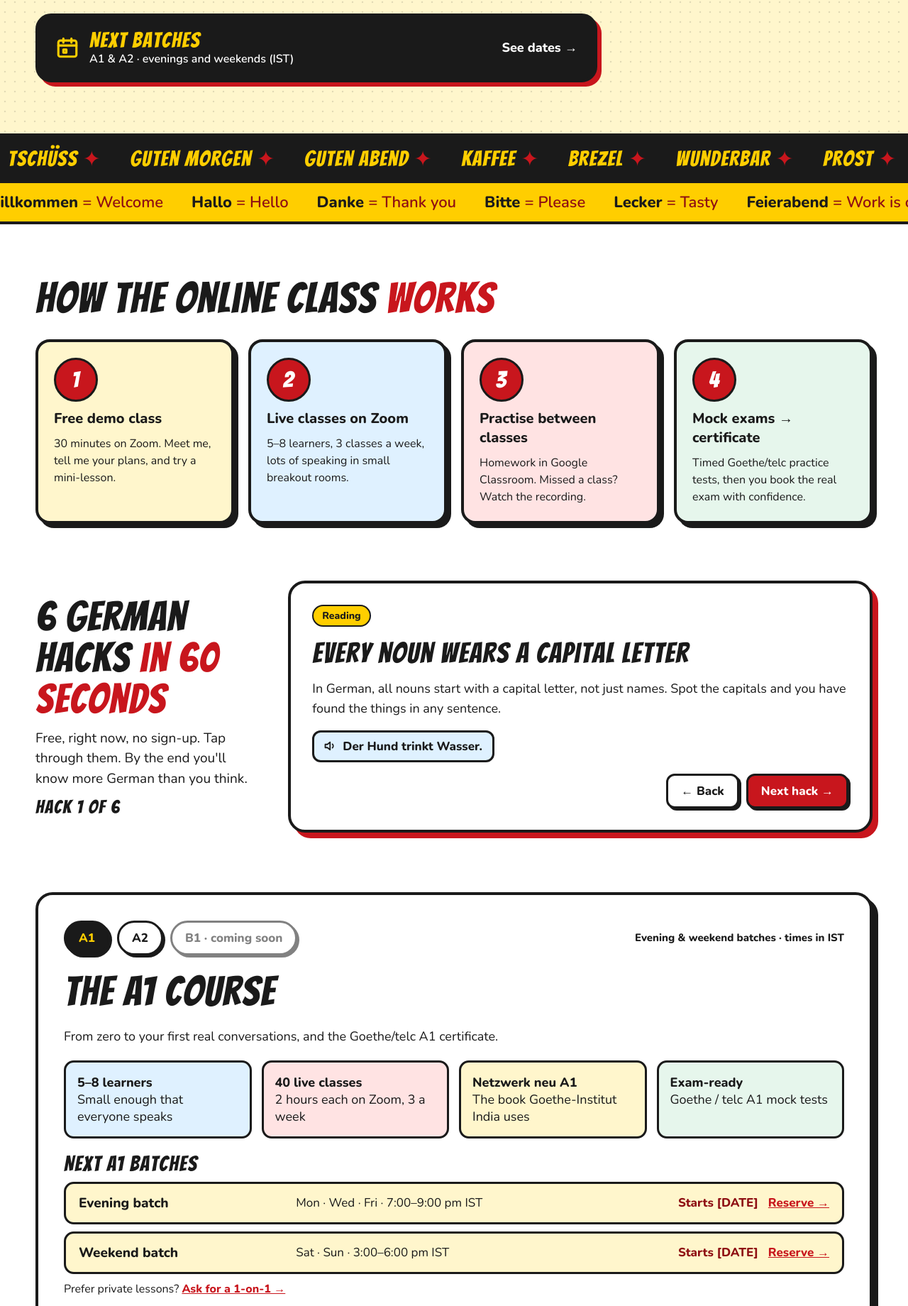
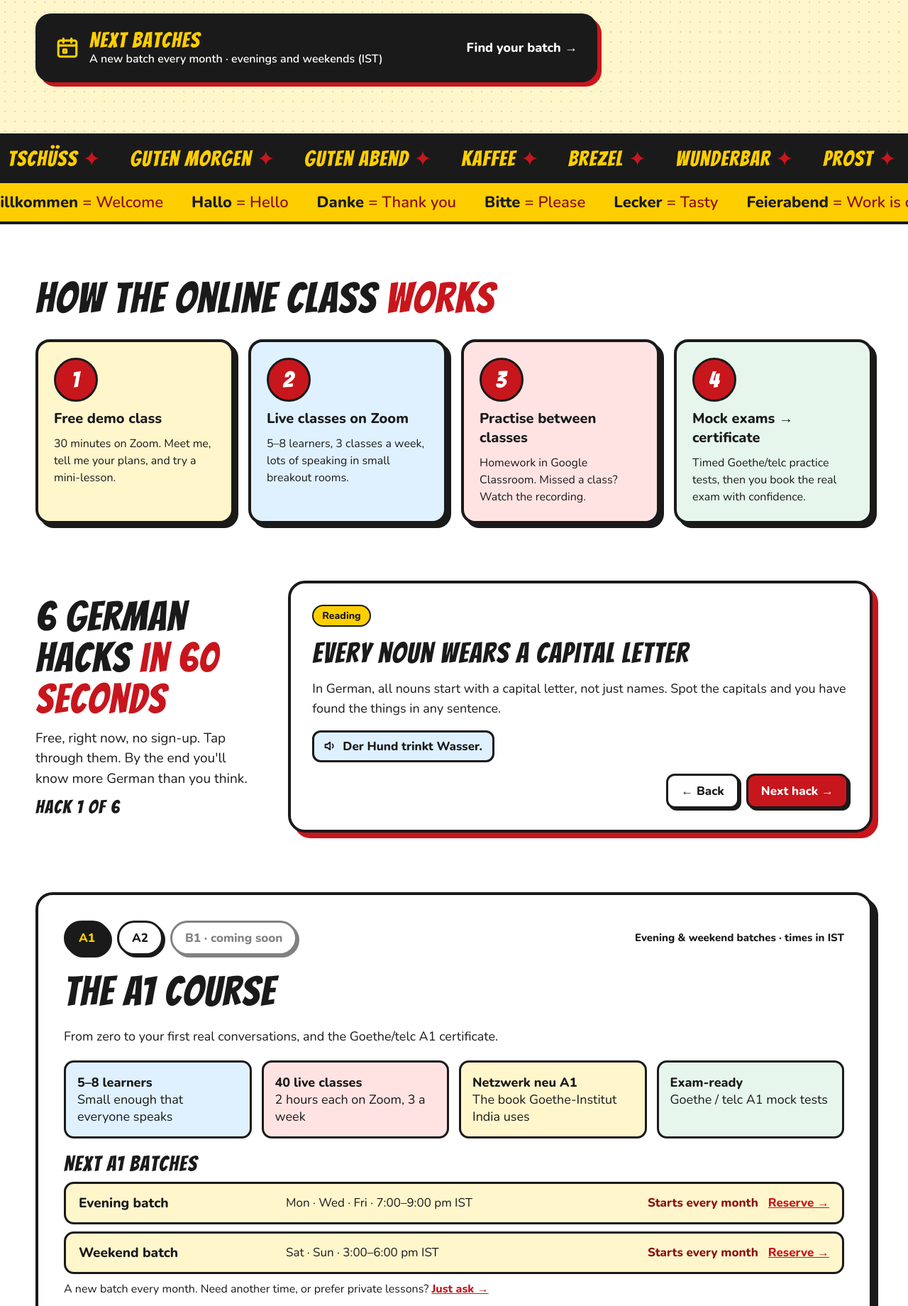
Before and after one commit to germanwithbrezi/germanwithbrezi.github.io, a plain HTML site: page index.html in a window 1280 px wide. Shown: the part 700-2540 px from the top of the page at 71% size. Drawn offline with nearby package versions, Linux system fonts and the light colour scheme.

Commit message:
Batches: monthly starts instead of placeholder dates
Co-Authored-By: Claude Opus 5.5 <noreply@anthropic.com>
Claude-Session: https://claude.ai/code/session_01UEMUYpjJyM7cAtUS4aNaE7

```diff
--- a/index.html
+++ b/index.html
@@ -69,9 +69,9 @@ a{color:#C8161D}a:hover{color:#8E0E13}
 <a href="#course" class="press" style="display: flex; flex-wrap: wrap; align-items: center; justify-content: space-between; gap: 14px; background: #1A1A1A; color: #FFFFFF; text-decoration: none; border: 4px solid #1A1A1A; border-radius: 22px; box-shadow: 6px 6px 0 #C8161D; padding: 18px 24px">
 <span style="display: flex; align-items: center; gap: 14px">
 <svg width="34" height="34" viewBox="0 0 24 24" fill="none" stroke="#FFCE00" stroke-width="2.2" stroke-linecap="round" stroke-linejoin="round" aria-hidden="true"><rect x="3" y="5" width="18" height="16" rx="2"></rect><path d="M16 3v4M8 3v4M3 10h18"></path><path d="M8 14h3v3H8z"></path></svg>
-<span style="display: flex; flex-direction: column"><span class="display" style="font-size: 30px; color: #FFCE00">Next batches</span><span style="font-size: 16px; font-weight: 600">A1 &amp; A2 · evenings and weekends (IST)</span></span>
+<span style="display: flex; flex-direction: column"><span class="display" style="font-size: 30px; color: #FFCE00">Next batches</span><span style="font-size: 16px; font-weight: 600">A new batch every month · evenings and weekends (IST)</span></span>
 </span>
-<span style="font-weight: 800; font-size: 18px">See dates →</span>
+<span style="font-weight: 800; font-size: 18px">Find your batch →</span>
 </a>
 </div>
 <div style="flex: 1 1 340px; display: flex; flex-direction: column; align-items: center; gap: 8px">
@@ -190,7 +190,7 @@ a{color:#C8161D}a:hover{color:#8E0E13}
 <a href="#book" style="font-weight: 800; font-size: 17px">Reserve →</a>
 </div>
 </template>
-<p style="margin: 0; font-size: 16px">Prefer private lessons? <a href="#book" style="font-weight: 800">Ask for a 1-on-1 →</a></p>
+<p style="margin: 0; font-size: 16px">A new batch every month. Need another time, or prefer private lessons? <a href="#book" style="font-weight: 800">Just ask →</a></p>
 </div>
 <div style="display: flex; flex-wrap: wrap; align-items: flex-end; gap: 24px">
 <div style="display: flex; flex-direction: column">
@@ -549,7 +549,7 @@ class Component extends DCLogic {
     const cd = courseData[s.level] || courseData.A1;
     const tile = (bg) => 'background: ' + bg + '; border: 3px solid #1A1A1A; border-radius: 14px; padding: 16px';
     const course = {
-      short: cd.short, title: cd.title, lead: cd.lead, batches: [{ name: 'Evening batch', when: 'Mon · Wed · Fri · 7:00–9:00 pm IST', start: 'Starts [DATE]' }, { name: 'Weekend batch', when: 'Sat · Sun · 3:00–6:00 pm IST', start: 'Starts [DATE]' }],
+      short: cd.short, title: cd.title, lead: cd.lead, batches: [{ name: 'Evening batch', when: 'Mon · Wed · Fri · 7:00–9:00 pm IST', start: 'Starts every month' }, { name: 'Weekend batch', when: 'Sat · Sun · 3:00–6:00 pm IST', start: 'Starts every month' }],
       items: [
         { head: '5–8 learners', text: 'Small enough that everyone speaks', style: tile('#DFF1FF') },
         { head: '40 live classes', text: '2 hours each on Zoom, 3 a week', style: tile('#FFE3E3') },
```
